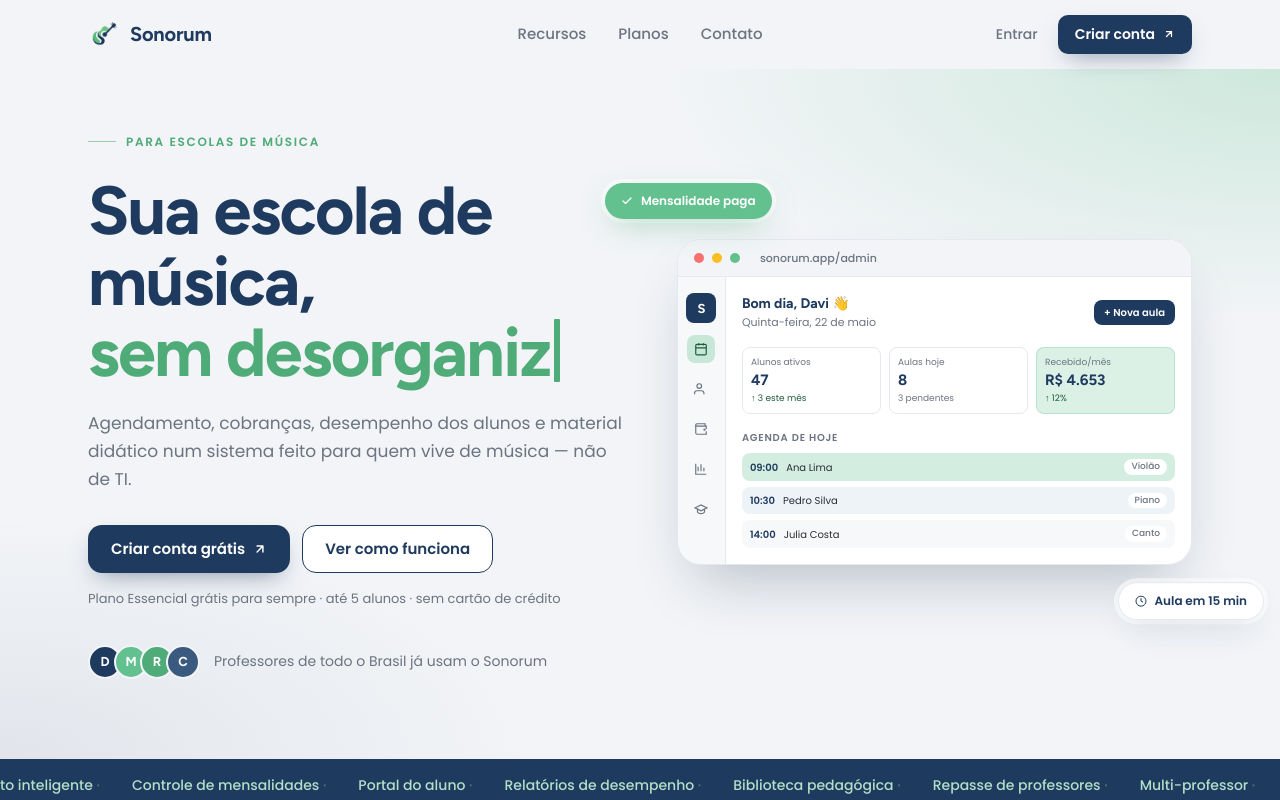
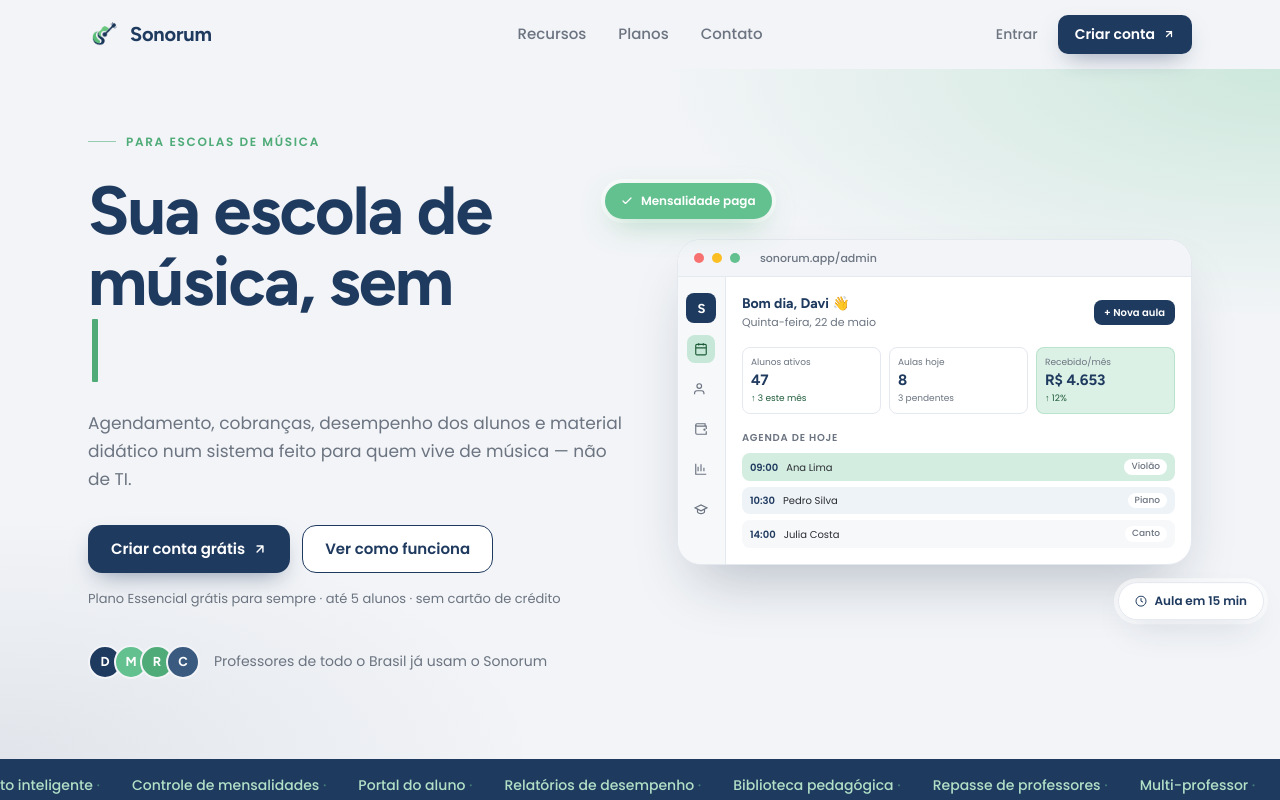
Before and after one commit to Pump-Tecnologia/Sonorum, a Next.js app: page / in a window 1280 px wide. Shown: the top 800 px of the page. Built offline with nearby package versions, Linux system fonts and the light colour scheme.

Commit message:
fix(lp): 'sem' fixo na 1ª linha, palavra-chave cicla na 2ª
Layout:
  Sua escola de música, sem
  planilhas. | desorganização. | controle manual.

```diff
--- a/components/marketing/Hero.tsx
+++ b/components/marketing/Hero.tsx
@@ -5,11 +5,11 @@
 import { Typewriter } from '@/components/marketing/Typewriter'
 import styles from '@/components/marketing/marketing.module.css'
 
-// Finais que ciclam após a vírgula no H1.
+// Palavras que ciclam após "sem" no H1 (em verde, em nova linha).
 const HERO_ENDINGS = [
-  'sem planilhas.',
-  'sem desorganização.',
-  'sem controle manual.',
+  'planilhas.',
+  'desorganização.',
+  'controle manual.',
 ]
 
 // Avatares na paleta do design system — variações da marca
@@ -29,7 +29,8 @@
           <p className={styles.heroEyebrow}>Para escolas de música</p>
 
           <h1 className={styles.heroH1}>
-            Sua escola de música,{' '}
+            Sua escola de música, sem
+            <br />
             <Typewriter words={HERO_ENDINGS} />
           </h1>
 
```
